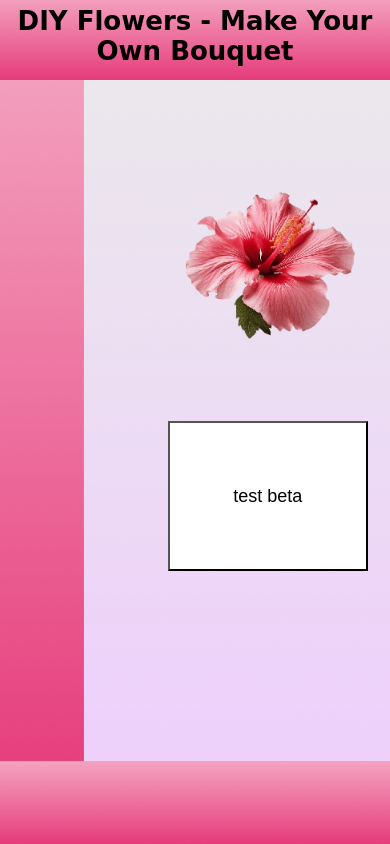
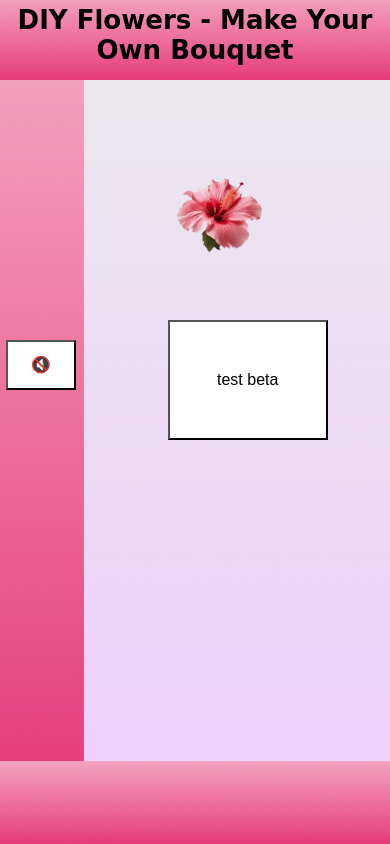
Before and after one commit to everyoneloveszoe/everyoneloveszoe.github.io, a plain HTML site: page flowermaker.html in a window 390 px wide. Both pictures are taken after a click on the button "test beta". Drawn offline with Linux system fonts and the light colour scheme.

Commit message:
styling the new button for the phone version

```diff
--- a/flowermaker.html
+++ b/flowermaker.html
@@ -22,7 +22,7 @@ body {
     background-position: center-center;
 	}
 @media (max-width: 768px) {
-   body {
+ body {
     background repeat: no-repeat;
 	background-image: url('flower_bg_mobile.jpeg');
     background-position: center-center;
@@ -84,7 +84,6 @@ button {
     text-align: center;
     font-size: 18px;
     background-color: white;
-
   }
 #anzeigeBtn {
     position: absolute;
@@ -106,14 +105,35 @@ button {
  h1 {
     color: black;
 	text-align: center;
-	margin-top: 6px;
+	margin-top: 5px;
 	left: 40%;
 	font-size: 26px;
     font-family: 'Lucida Calligraphy', cursive;
   }
+ .flowers img {
+    max-width: 100px;
+	max-height: 100px;
+	visibility: hidden;
+  }
+ .angezeigt img {
+    max-width: 100px;
+	max-height: 100px;
+	visibility: visible;
+  }
+ button {
+    text-align: center;
+    font-size: 16px;
+    background-color: white;
+  }
+ #anzeigeBtn {
+    position: absolute;
+	margin-top: 50px;
+	left: 0%;
+	width: 160px;
+	height: 120px;
  #soundBtn {
     position: relative;
-	margin-top: 150%;
+	margin-top: 30%;
 	left: 3%;
 	width: 45px;
 	height: 30px;
```
Also changed, not shown: index.html (indentation only).
